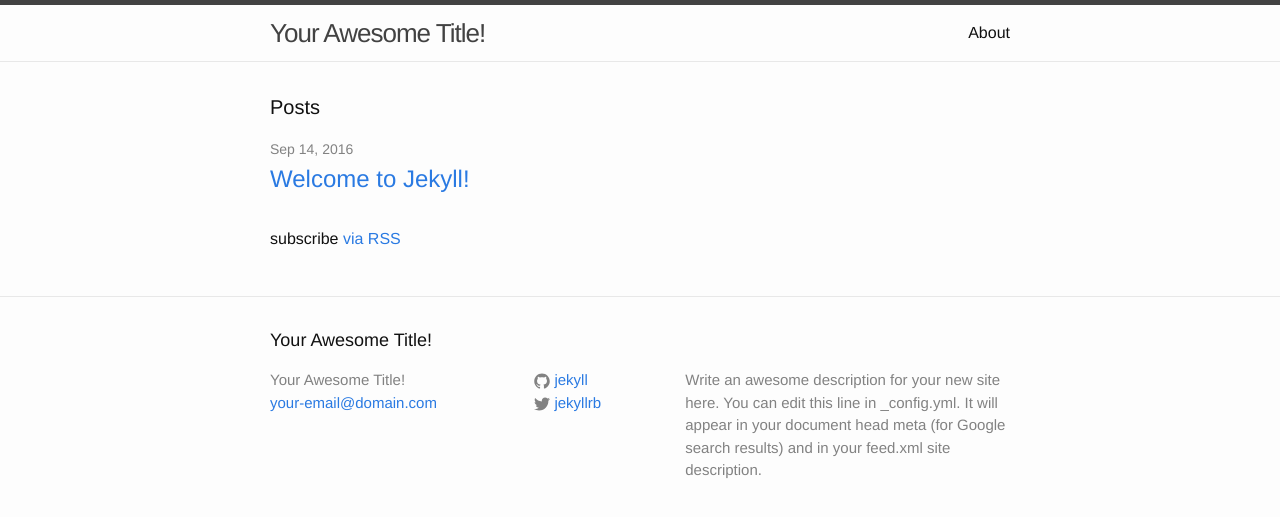
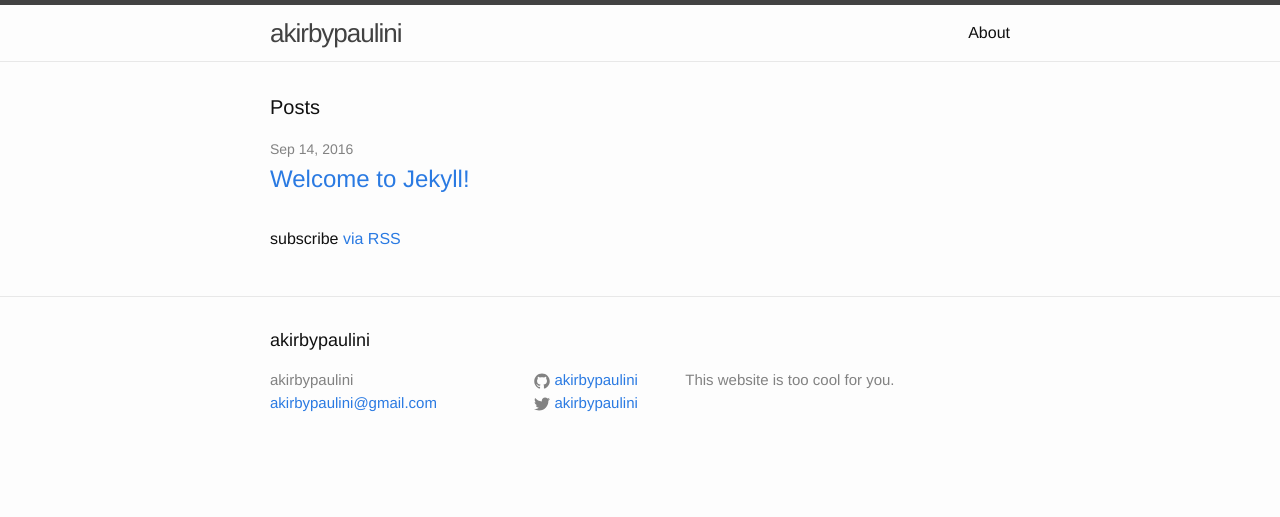
Before and after one commit to akirbypaulini/akirbypaulini.github.io, a Jekyll site: the page built from index.html, in a window 1280 px wide. Shown: the top 517 px of the page. Built offline with Jekyll 4.4.1, drawn with Linux system fonts in a browser that asks for light colours.

Commit message:
Update _config.yml

```diff
--- a/_config.yml
+++ b/_config.yml
@@ -6,16 +6,14 @@
 # 'jekyll serve'. If you change this file, please restart the server process.
 
 # Site settings
-title: Your Awesome Title!
-email: your-email@domain.com
+title: akirbypaulini
+email: akirbypaulini@gmail.com
 description: > # this means to ignore newlines until "baseurl:"
-  Write an awesome description for your new site here. You can edit this
-  line in _config.yml. It will appear in your document head meta (for
-  Google search results) and in your feed.xml site description.
+ This website is too cool for you.
 baseurl: "" # the subpath of your site, e.g. /blog
 url: "http://yourdomain.com" # the base hostname & protocol for your site
-twitter_username: jekyllrb
-github_username:  jekyll
+twitter_username: akirbypaulini
+github_username:  akirbypaulini
 
 # Build settings
 markdown: kramdown
```
